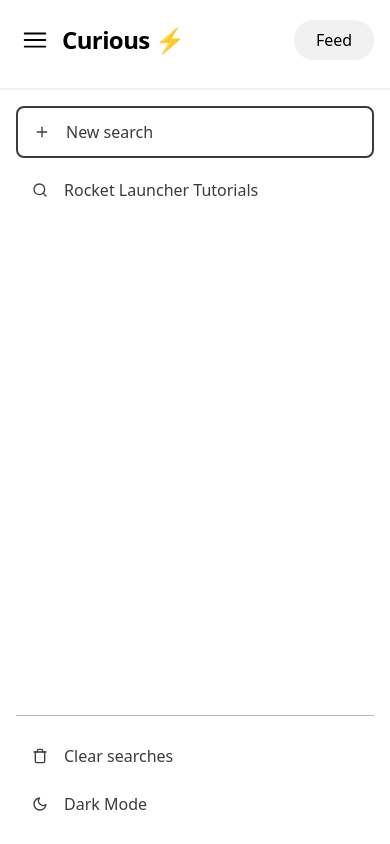
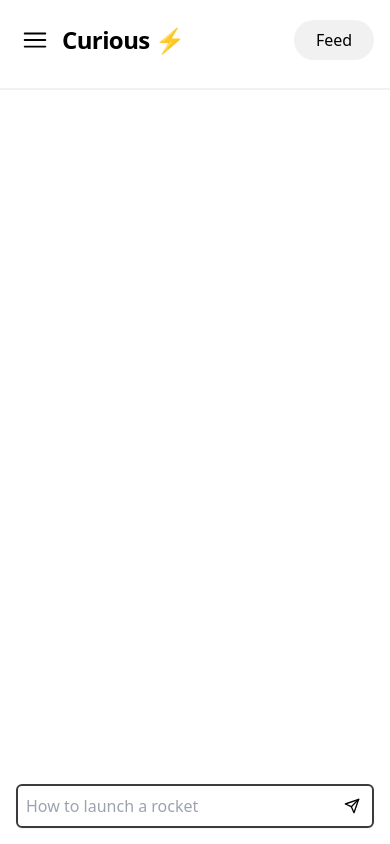
Before and after one commit to tchardonnens/curious-front, a Next.js app in the folder curious/: page /search in a window 390 px wide. Built offline with nearby package versions, Linux system fonts and the light colour scheme.

Commit message:
Sidebar toggle working and responsive

```diff
--- a/curious/src/components/header.tsx
+++ b/curious/src/components/header.tsx
@@ -5,7 +5,13 @@
 
 import { HiBars3 } from 'react-icons/hi2';
 
-export default function Header() {
+import { Dispatch, SetStateAction } from 'react';
+
+interface HeaderProps {
+  setIsSidebarOpen: Dispatch<SetStateAction<boolean>>;
+}
+
+export default function Header({ setIsSidebarOpen }: HeaderProps) {
   const router = useRouter();
   let headerContent;
   let sidebarBtn;
@@ -64,10 +70,10 @@
   }
   if (router.pathname === '/feed' || router.pathname === '/search' || router.pathname === '/profile') {
     sidebarBtn = (
-      <button className='flex md:hidden hover:bg-lightGrey hover:dark:bg-darkerGrey rounded-md p-1'>
+      <button onClick={() => setIsSidebarOpen(prev => !prev)} className='flex md:hidden hover:bg-lightGrey hover:dark:bg-darkerGrey rounded-md p-1'>
         <HiBars3 className='shrink-0 grow-0' size={30} />
       </button>
-    )
+    );
   }
 
   return (
--- a/curious/src/components/sidebar.tsx
+++ b/curious/src/components/sidebar.tsx
@@ -4,7 +4,12 @@
 
 import { FiPlus, FiSearch, FiTrash, FiSun, FiMoon } from 'react-icons/fi';
 
-export default function Sidebar(props: SidebarPropsList) {
+
+interface SidebarProps extends SidebarPropsList {
+  isSidebarOpen: boolean;
+}
+
+export default function Sidebar({ isSidebarOpen, ...props }: SidebarProps) {
   const [colorMode, setColorMode] = useColorMode();
 
   const toggleIcon = colorMode === 'light' ? <FiMoon className='shrink-0 grow-0' /> : <FiSun className='shrink-0 grow-0' />;
@@ -12,7 +17,7 @@
 
   return (
 
-    <div className="w-full md:w-272 shrink-0 relative z-9 md:static md:z-0 md:flex bg-white dark:bg-anthracite md:bg-lightGrey md:dark:bg-dark">
+    <div className={`w-full md:w-272 shrink-0 md:flex ${isSidebarOpen ? 'flex' : 'hidden'} relative z-9 md:static md:z-0 md:flex bg-white dark:bg-dark md:bg-lightGrey`}>
       <div className="px-4 flex flex-col gap-2 justify-between narrow-sidebar w-full h-full lg:flex-shrink-0 lg:overflow-y-auto">
         <div className="py-4 flex flex-col gap-2">
 
--- a/curious/src/pages/feed.tsx
+++ b/curious/src/pages/feed.tsx
@@ -13,6 +13,8 @@
   const [resources, setResources] = useState<Resources>()
   const [loading, setLoading] = useState(false)
   const [history, setHistory] = useState<SidebarProps[]>([])
+
+  const [isSidebarOpen, setIsSidebarOpen] = useState(false);
 
   const handleTextareaChange = (event: React.ChangeEvent<HTMLTextAreaElement>) => {
     setPrompt(event.target.value);
@@ -40,11 +42,11 @@
   return (
     <>
       <PageHead />
-      <Header />
+      <Header setIsSidebarOpen={setIsSidebarOpen} />
 
       <div className="flex flex-row w-full h-full overflow-hidden">
 
-        <Sidebar history={history}></Sidebar>
+        <Sidebar history={history} isSidebarOpen={isSidebarOpen} ></Sidebar>
 
         <main className="bg-white dark:bg-anthracite flex w-full flex-col items-center justify-center text-center">
           <div className="w-full h-full flex flex-col items-center justify-start px-4 sm:px-10 pt-4 pb-8 sm:py-10 overflow-scroll">
@@ -74,7 +76,7 @@
 
           <form className="max-w-xl w-full px-4 sm:px-10 pb-4 sm:pb-10 relative z-9 bg-transparent" onSubmit={(e) => { e.preventDefault(); fetchResources(); }}>
             <div className='w-auto h-fit-content rounded-md border-solid border-2 border-darkerGrey dark:border-darkGrey flex flex-row shadow-sm p-1'>
-              <textarea className="w-full text-black dark:text-darkGrey resize-none outline-none p-1 overflow-y-hidden max-h-24" rows={1} placeholder='How to launch a rocket' value={prompt}
+              <textarea className="w-full text-black dark:text-darkGrey bg-transparent resize-none outline-none p-1 overflow-y-hidden max-h-24" rows={1} placeholder='How to launch a rocket' value={prompt}
               onChange={(e) => {
                 setPrompt(e.target.value);
                 handleTextareaChange(e);
--- a/curious/src/pages/search.tsx
+++ b/curious/src/pages/search.tsx
@@ -13,6 +13,8 @@
   const [resources, setResources] = useState<Resources>()
   const [loading, setLoading] = useState(false)
   const [history, setHistory] = useState<SidebarProps[]>([])
+
+  const [isSidebarOpen, setIsSidebarOpen] = useState(false);
 
   const handleTextareaChange = (event: React.ChangeEvent<HTMLTextAreaElement>) => {
     setPrompt(event.target.value);
@@ -40,11 +42,11 @@
   return (
     <>
       <PageHead />
-      <Header />
+      <Header setIsSidebarOpen={setIsSidebarOpen} />
 
       <div className="flex flex-row w-full h-full overflow-hidden">
 
-        <Sidebar history={history}></Sidebar>
+        <Sidebar history={history} isSidebarOpen={isSidebarOpen} ></Sidebar>
 
         <main className="bg-white dark:bg-anthracite flex w-full flex-col items-center justify-center text-center">
           <div className="w-full h-full flex flex-col items-center justify-start px-4 sm:px-10 pt-4 pb-8 sm:py-10 overflow-scroll">
@@ -74,7 +76,7 @@
 
           <form className="max-w-xl w-full px-4 sm:px-10 pb-4 sm:pb-10 relative z-9 bg-transparent" onSubmit={(e) => { e.preventDefault(); fetchResources(); }}>
             <div className='w-auto h-fit-content rounded-md border-solid border-2 border-darkerGrey dark:border-darkGrey flex flex-row shadow-sm p-1'>
-              <textarea className="w-full text-black dark:text-darkGrey resize-none outline-none p-1 overflow-y-hidden max-h-24" rows={1} placeholder='How to launch a rocket' value={prompt}
+              <textarea className="w-full text-black dark:text-darkGrey bg-transparent resize-none outline-none p-1 overflow-y-hidden max-h-24" rows={1} placeholder='How to launch a rocket' value={prompt}
               onChange={(e) => {
                 setPrompt(e.target.value);
                 handleTextareaChange(e);
```
